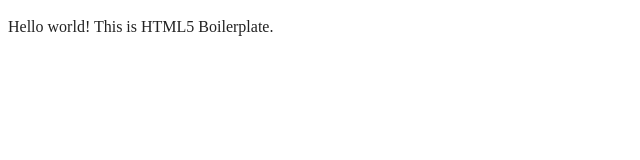
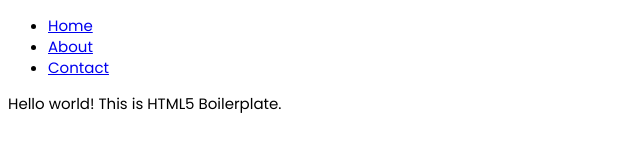
Before and after one commit to Adedax39/WebSgdp, a website built with webpack: page index.html in a window 1280 px wide. Shown: the whole page, without its empty margins (0-640 px from the left). Built offline with nearby package versions, Linux system fonts and the light colour scheme.

Commit message:
added the Global style sheet, components folder and the pages folder

```diff
--- /dev/null
+++ b/components/header.html
@@ -0,0 +1,11 @@
+<!-- Header.html -->
+
+<header>
+    <nav>
+        <ul>
+            <li><a href="home.html">Home</a></li>
+            <li><a href="about.html">About</a></li>
+            <li><a href="contact.html">Contact</a></li>
+        </ul>
+    </nav>
+</header>
--- a/css/style.css
+++ b/css/style.css
@@ -7,14 +7,56 @@
  * Kroc Camen, and the H5BP dev community and team.
  */
 
+/* ============================= */
+/* 🌍 1. Global Styles & Reset   */
+/* ============================= */
+:root {
+  --primary-blue: #023047; /* Ocean Blue */
+  --secondary-blue: #8ecae6; /* Lighter Aqua */
+  --dark-blue: #0077b6; /* Deep Sea */
+  --light-blue: #90e0ef; /* Soft Water Blue */
+  --white: #ffffff; /* Soft White */
+  --gray: #6c757d; /* Secondary Text */
+  --black: #0a0a0a; /* Main Text */
+  --yellow: #ffb703; /* Call-to-Action */
+  --dark-yellow: #fb8500; /* Alert, Highlights */
+
+  --font-primary: "Poppins", sans-serif;
+  --font-secondary: "Inter", sans-serif;
+  --font-tertiary: "Nunito", sans-serif;
+
+  --font-size-body: 15px;
+  --line-height-body: 1.8;
+  --letter-spacing: 0.5px;
+
+  --font-size-h1: 48px;
+  --font-size-h2: 40px;
+  --font-size-h3: 32px;
+  --font-size-h4: 26px;
+  --font-size-h5: 22px;
+  --font-size-h6: 18px;
+}
+
 /* ==========================================================================
    Base styles: opinionated defaults
    ========================================================================== */
 
 html {
-  color: #222;
-  font-size: 1em;
+  scroll-behavior: smooth;
+  font-family: var(--font-primary);
+  font-size: var(--font-size-body);
   line-height: 1.4;
+}
+
+p {
+  font-family: var(--font-primary);
+}
+
+h1,
+h2,
+h3 {
+  font-family: var(--font-primary);
+  font-size: var(--font-size-h1);
 }
 
 /*
--- a/index.html
+++ b/index.html
@@ -4,7 +4,7 @@
 <head>
   <meta charset="utf-8">
   <meta name="viewport" content="width=device-width, initial-scale=1">
-  <title></title>
+  <title>Sustainable Development Goals</title>
   <link rel="stylesheet" href="css/style.css">
   <meta name="description" content="">
 
@@ -17,14 +17,36 @@
   <link rel="icon" href="/favicon.ico" sizes="any">
   <link rel="icon" href="/icon.svg" type="image/svg+xml">
   <link rel="apple-touch-icon" href="icon.png">
+  <link href="https://fonts.googleapis.com/css2?family=Poppins:wght@300;400;500;700&family=Inter:wght@300;400;500;700&family=Nunito:wght@300;400;500;700&display=swap" rel="stylesheet">
+
 
   <link rel="manifest" href="site.webmanifest">
   <meta name="theme-color" content="#fafafa">
 </head>
 
 <body>
+
+  <div id="header-placeholder"></div>
+
   <p>Hello world! This is HTML5 Boilerplate.</p>
   <script src="js/app.js"></script>
+
+
+
+
+
+
+
+  <script>
+    document.addEventListener("DOMContentLoaded", function() {
+      fetch("/components/header.html") //Fetch the header.html file
+      .then(response => response.text())  //Convert it to a text
+      .then(data => {
+        document.getElementById("header-placeholder").innerHTML = data; //Insert into the div
+      })
+      .catch(error => console.log("Error loading the component", error));
+    });
+  </script>
 </body>
 
 </html>
```
Also changed, not shown: components/footer.html (added).
